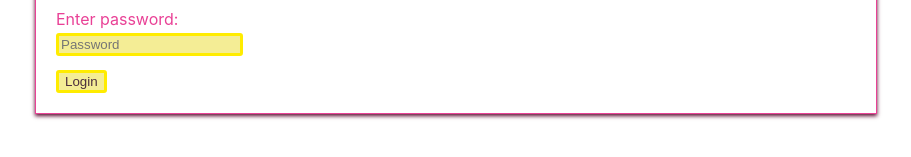
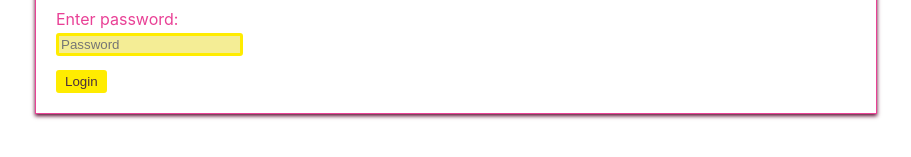
Before and after one commit to midnightsnidget/homework3, a React (Create React App) app in the folder login-out-app/: page / in a window 1280 px wide. In both pictures the pointer is over the button "Login". Shown: the part 181-338 px from the top of the page, without its empty margins (184-1095 px from the left). Built offline with nearby package versions, Linux system fonts and the light colour scheme.

Commit message:
added a change of colour for hovering over a button

```diff
--- a/login-out-app/src/Layout.css
+++ b/login-out-app/src/Layout.css
@@ -53,3 +53,7 @@ button {
     border-radius: 3px;
     cursor: pointer;
 }
+
+button:hover {
+  background-color: #ffec00;
+}
```
